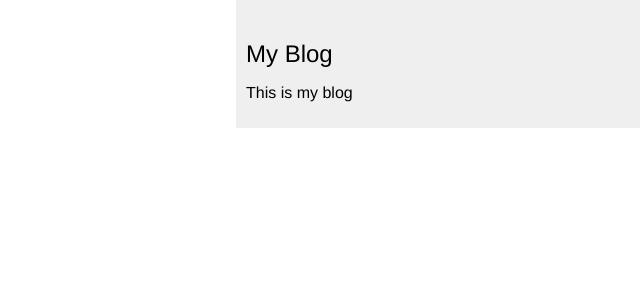
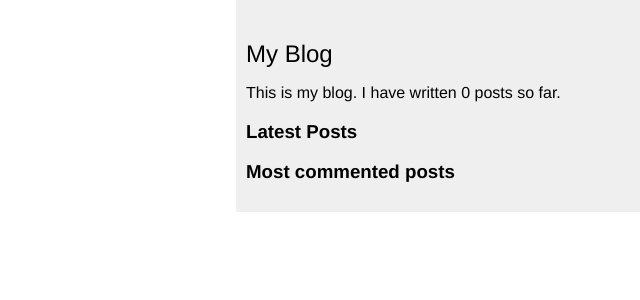
Before and after one commit to zamzami16/BelajarDjango, a Django app: template mysite/blog/templates/blog/base.html in a window 1280 px wide. Shown: the top 300 px of the page, without its empty margins (640-1280 px from the left). Run offline with Django 3.2, Linux system fonts and the light colour scheme; the template is opened without the code that fills it, so the values that code supplies are empty.

Commit message:
add custom template tags

```diff
--- a/mysite/blog/templates/blog/base.html
+++ b/mysite/blog/templates/blog/base.html
@@ -1,3 +1,4 @@
+{% load blog_tags %}
 {% load static %}
 
 {% comment %} # HTML5 {% endcomment %}
@@ -18,7 +19,22 @@
             <h2>
                 My Blog
             </h2>
-            <p>This is my blog</p>
+            <p>This is my blog. I have written {% total_posts %} posts so far.</p>
+            <h3>
+                Latest Posts
+            </h3>
+            {% show_latest_posts %}
+
+            <h3>Most commented posts</h3>
+            {% comment %} {% show_most_commented_posts %} {% endcomment %}
+            {% get_most_commented_posts as most_commented_posts %}
+            <ul>
+                {% for post in most_commented_posts %}
+                <li>
+                    <a href="{ post.get_absolute_url }">{{ post.title }}</a>
+                </li>
+            {% endfor %}
+            </ul>
         </div>
     </div>
 </body>
--- /dev/null
+++ b/mysite/blog/templates/blog/post/latest_posts.html
@@ -0,0 +1,7 @@
+<ul>
+    {% for post in latest_posts %}
+        <li>
+            <a href="{{ post.get_absolute_url }}">{{ post.title }}</a>
+        </li>
+    {% endfor %}
+</ul>
--- /dev/null
+++ b/mysite/blog/templatetags/blog_tags.py
@@ -0,0 +1,29 @@
+from django import template
+from django.db.models import Count
+from ..models import Post
+
+register = template.Library()
+
+
+@register.simple_tag
+def total_posts():
+    return Post.published.count()
+
+
+@register.inclusion_tag("blog/post/latest_posts.html")
+def show_latest_posts(count=3):
+    """
+    get latest posts with default 3 latest posts
+    """
+    latest_posts = Post.published.order_by("-publish")[:count]
+    return {"latest_posts": latest_posts}
+
+
+@register.simple_tag
+def get_most_commented_posts(count=3):
+    """
+    get most commented posts with default 3 most commented posts
+    """
+    return Post.published.annotate(total_comments=Count("comments")).order_by(
+        "-total_comments"
+    )[:count]
```
Also changed, not shown: mysite/blog/templatetags/__init__.py (added).
